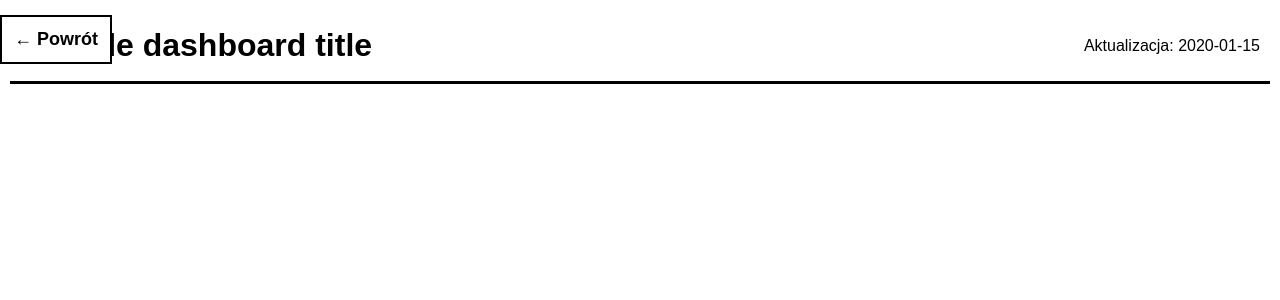
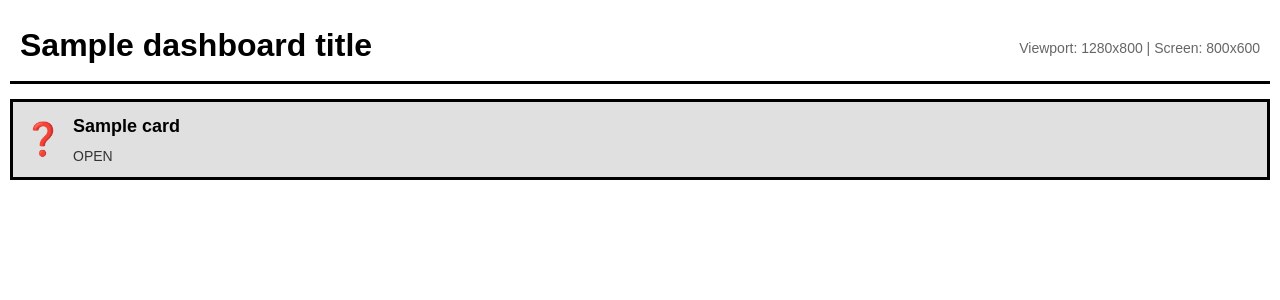
Before and after one commit to tkowalski29/ha-kindle, a Flask app: template templates/dashboard.html in a window 1280 px wide. Shown: the top 300 px of the page. Run offline with Flask 3, Linux system fonts and the light colour scheme; the template is opened without the code that fills it: most values are stand-ins (such as "Sample title", 1, 10 or a date in 2020); parts of the project's set-up code (start-up, migrations or seed data) failed here and were passed over.

Commit message:
Add environment variable support and enhance dashboard features
- Introduced a `.env.example` file for environment variable configuration.
- Updated `app.py` to load configuration from environment variables, improving flexibility.
- Enhanced dashboard rendering with support for Lovelace view structures and enriched card states.
- Added new card templates for buttons, headings, and thermostats to improve UI.
- Updated CSS for better layout and compatibility with Kindle devices.
- Modified HTML templates to support dynamic auto-refresh and theme selection.

```diff
--- a/app.py
+++ b/app.py
@@ -8,13 +8,28 @@ from requests.adapters import HTTPAdapter
 from urllib3.util.retry import Retry
 import websocket
 import threading
+from dotenv import load_dotenv
+
+# Load environment variables from .env file
+load_dotenv()
 
 app = Flask(__name__)
 
-# Configuration
-HA_URL = "http://192.168.18.66:8123"
-HA_WS_URL = "ws://192.168.18.66:8123/api/websocket"
-HA_TOKEN = "eyJhbGciOiJIUzI1NiIsInR5cCI6IkpXVCJ9.eyJpc3MiOiIyYzFhOWIyYzMwODY0MWRmYTczNDYyYjYyYTI5N2E1NiIsImlhdCI6MTc2NzYyNTM5MSwiZXhwIjoyMDgyOTg1MzkxfQ.ETP476Fc_eoVKqoSbQOzBLRoD_QTCzcFRbEOLBmbbO8"
+# Configuration from environment variables
+HA_URL = os.getenv("HA_URL")
+HA_WS_URL = os.getenv("HA_WS_URL")
+HA_TOKEN = os.getenv("HA_TOKEN")
+
+# UI Configuration
+AUTO_REFRESH_INTERVAL = int(os.getenv("AUTO_REFRESH_INTERVAL", "0"))
+THEME = os.getenv("THEME", "light")
+GRID_COLUMNS = os.getenv("GRID_COLUMNS", "auto")
+SHOW_BACK_BUTTON = os.getenv("SHOW_BACK_BUTTON", "true").lower() == "true"
+SHOW_LAST_UPDATE = os.getenv("SHOW_LAST_UPDATE", "true").lower() == "true"
+
+# Validate required environment variables
+if not all([HA_URL, HA_WS_URL, HA_TOKEN]):
+    raise ValueError("Missing required environment variables. Please check your .env file.")
 
 # Create session with retry logic
 session = requests.Session()
@@ -314,6 +329,8 @@ def home():
         "home.html",
         dashboards=dashboards,
         current_view=view,
+        auto_refresh=AUTO_REFRESH_INTERVAL,
+        theme=THEME,
     )
 
 
@@ -382,19 +399,89 @@ def extract_entities_from_card(card, entity_ids):
                 entity_ids.append(entity["entity"])
 
 
+def get_lovelace_view_structure(dashboard_id, view_path):
+    """Get full Lovelace view structure with sections and cards"""
+    # Try different url_path formats
+    url_paths = [
+        dashboard_id.replace("_", "-"),
+        dashboard_id.replace("dashboard_", ""),
+        dashboard_id,
+    ]
+
+    config = None
+    for url_path in url_paths:
+        config = get_lovelace_config(url_path)
+        if config:
+            break
+
+    if not config:
+        return None
+
+    # Find the specific view
+    views = config.get("views", [])
+    target_view = None
+
+    for view in views:
+        v_path = view.get("path", "")
+        v_title = view.get("title", "")
+        if v_path == view_path or v_title == view_path:
+            target_view = view
+            break
+
+    if not target_view:
+        return None
+
+    # Return full view structure
+    return {
+        "type": target_view.get("type", "cards"),
+        "title": target_view.get("title", ""),
+        "max_columns": target_view.get("max_columns", 4),
+        "sections": target_view.get("sections", []),
+        "cards": target_view.get("cards", []),
+    }
+
+
+def enrich_card_with_state(card, states_dict):
+    """Add state information to a card"""
+    entity_id = card.get("entity")
+    if not entity_id:
+        return card
+
+    # Find state for this entity
+    state_data = states_dict.get(entity_id)
+    if state_data:
+        card["state"] = state_data.get("state")
+        card["attributes"] = state_data.get("attributes", {})
+        card["friendly_name"] = state_data["attributes"].get("friendly_name", entity_id)
+    else:
+        card["state"] = "unavailable"
+        card["attributes"] = {}
+        card["friendly_name"] = entity_id
+
+    return card
+
+
 @app.route("/dashboard/<path:dashboard_path>")
 def dashboard(dashboard_path):
     # Get all states
     states = get_states()
+    states_dict = {s["entity_id"]: s for s in states}
 
-    # Determine which entities to show
+    # Variables for rendering
+    dashboard_title = ""
+    view_structure = None
+    entities = []
+
+    # Determine which type of dashboard to show
     if dashboard_path == "all":
         dashboard_title = "Wszystkie urządzenia"
         entity_ids = None
+        entities = filter_entities(states, entity_ids)
     elif dashboard_path.startswith("area-"):
         area_id = dashboard_path[5:]  # Remove "area-" prefix
         dashboard_title = area_id
         entity_ids = get_entities_by_area(area_id)
+        entities = filter_entities(states, entity_ids)
     elif dashboard_path.startswith("lovelace-"):
         # Parse lovelace path: "lovelace-dashboard_oscar-ada"
         lovelace_part = dashboard_path[9:]  # Remove "lovelace-" prefix
@@ -420,21 +507,36 @@ def dashboard(dashboard_path):
             view_path = parts[1] if len(parts) > 1 else ""
 
         dashboard_title = view_path if view_path else dashboard_id
-        entity_ids = get_entities_from_lovelace_view(dashboard_id, view_path)
+
+        # Get full view structure
+        view_structure = get_lovelace_view_structure(dashboard_id, view_path)
+
+        if view_structure:
+            # Enrich cards with state information
+            for section in view_structure.get("sections", []):
+                for card in section.get("cards", []):
+                    enrich_card_with_state(card, states_dict)
+
+            # Also enrich cards in view (for non-sections layout)
+            for card in view_structure.get("cards", []):
+                enrich_card_with_state(card, states_dict)
     else:
         # Unknown dashboard type
         dashboard_title = dashboard_path
-        entity_ids = None
-
-    # Filter entities
-    entities = filter_entities(states, entity_ids)
+        entities = []
 
     return render_template(
         "dashboard.html",
         entities=entities,
+        view_structure=view_structure,
         dashboard_title=dashboard_title,
         dashboard_path=dashboard_path,
         last_update=datetime.now().strftime("%H:%M:%S"),
+        auto_refresh=AUTO_REFRESH_INTERVAL,
+        theme=THEME,
+        grid_columns=GRID_COLUMNS,
+        show_back_button=SHOW_BACK_BUTTON,
+        show_last_update=SHOW_LAST_UPDATE,
     )
 
 
@@ -451,4 +553,8 @@ def toggle(dashboard_path, entity_id):
 
 
 if __name__ == "__main__":
-    app.run(host="0.0.0.0", port=10010, debug=True)
+    app.run(
+        host=os.getenv("FLASK_HOST", "0.0.0.0"),
+        port=int(os.getenv("FLASK_PORT", 10010)),
+        debug=os.getenv("FLASK_DEBUG", "True").lower() == "true"
+    )
--- a/requirements.txt
+++ b/requirements.txt
@@ -1,3 +1,4 @@
 Flask==3.0.0
 requests==2.31.0
 websocket-client==1.7.0
+python-dotenv==1.0.0
--- a/static/style.css
+++ b/static/style.css
@@ -101,12 +101,12 @@ header {
 
 .entity-card {
     border: 2px solid #000;
-    padding: 15px;
+    padding: 10px;
     background-color: #fff;
     display: flex;
     align-items: center;
-    gap: 15px;
-    min-height: 80px;
+    gap: 10px;
+    min-height: 60px;
     transition: none;
 }
 
@@ -294,3 +294,57 @@ body.dark-theme .footer {
     border-color: #ffffff;
     background-color: #1a1a1a;
 }
+
+/* Lovelace view styles - sections side-by-side */
+.lovelace-view {
+    display: grid;
+    grid-template-columns: repeat(2, 1fr);
+    gap: 10px;
+    margin-bottom: 20px;
+}
+
+.lovelace-section {
+    overflow: hidden;
+}
+
+/* Grid options for cards - using float for Kindle compatibility */
+[data-grid-columns="full"],
+[data-grid-columns="12"] {
+    width: 100% !important;
+    float: none !important;
+    clear: both !important;
+    margin-bottom: 8px !important;
+}
+
+[data-grid-columns="default"] {
+    width: 48% !important;
+    float: left !important;
+    margin-right: 2% !important;
+    margin-bottom: 8px !important;
+}
+
+/* Card types */
+.card-heading {
+    grid-column: 1 / -1;
+    padding: 8px 0;
+    border-bottom: 2px solid #000;
+    margin-bottom: 5px;
+}
+
+.card-heading h3 {
+    font-size: 18px;
+    font-weight: bold;
+    margin: 0;
+}
+
+.card-thermostat,
+.card-tile,
+.card-button {
+    /* Inherit from entity-card */
+}
+
+/* Dark theme for Lovelace */
+body.dark-theme .card-heading {
+    border-color: #ffffff;
+    color: #ffffff;
+}
--- /dev/null
+++ b/templates/cards/heading.html
@@ -0,0 +1,4 @@
+{# Heading card - simple section title #}
+<div class="card-heading" data-grid-columns="{{ card.grid_options.columns if card.grid_options else 'default' }}">
+    <h3>{{ card.heading or '' }}</h3>
+</div>
--- /dev/null
+++ b/templates/cards/tile.html
@@ -0,0 +1,23 @@
+{# Tile card for generic entities #}
+{% set domain = card.entity.split('.')[0] if card.entity else 'unknown' %}
+{% set icon_map = {
+    'light': {'on': '💡', 'off': '⚫'},
+    'switch': {'on': '🔘', 'off': '⚪'},
+    'fan': {'on': '🌀', 'off': '⭕'},
+    'vacuum': {'on': '🧹', 'off': '🧹'},
+    'lock': {'locked': '🔒', 'unlocked': '🔓'},
+    'cover': {'open': '📂', 'closed': '📁'}
+} %}
+{% set icon = icon_map.get(domain, {}).get(card.state, '❓') %}
+
+<div class="card-tile entity-card {{ domain }} {% if card.state in ['on', 'unlocked', 'open', 'cleaning', 'docked'] %}active{% endif %}"
+     data-grid-columns="{{ card.grid_options.columns if card.grid_options else 'default' }}">
+    <div class="entity-icon">{{ icon }}</div>
+    <div class="entity-info">
+        <div class="entity-name">{{ card.friendly_name or card.name or card.entity }}</div>
+        <div class="entity-state">{{ card.state }}</div>
+    </div>
+    {% if card.entity and domain in ['light', 'switch', 'fan'] %}
+    <a href="/toggle/{{ dashboard_path }}/{{ card.entity }}" class="toggle-btn">{{ 'WYŁ' if card.state == 'on' else 'WŁ' }}</a>
+    {% endif %}
+</div>
--- a/templates/dashboard.html
+++ b/templates/dashboard.html
@@ -3,18 +3,92 @@
 <head>
     <meta charset="UTF-8">
     <meta name="viewport" content="width=device-width, initial-scale=1.0">
-    <meta http-equiv="refresh" content="10">
+    {% if auto_refresh > 0 %}
+    <meta http-equiv="refresh" content="{{ auto_refresh }}">
+    {% endif %}
     <title>Home Assistant - Kindle</title>
     <link rel="stylesheet" href="/static/style.css">
+    <style>
+        .dashboard {
+            {% if grid_columns != 'auto' %}
+            grid-template-columns: repeat({{ grid_columns }}, 1fr) !important;
+            {% endif %}
+        }
+
+        /* Removed - using inline float styles for better Kindle compatibility */
+    </style>
 </head>
-<body>
+<body class="{% if theme == 'dark' %}dark-theme{% endif %}">
     <div class="container">
         <header>
+            {% if show_back_button %}
             <a href="/" class="back-link">← Powrót</a>
+            {% endif %}
             <h1>{{ dashboard_title }}</h1>
+            <div id="screen-info" style="font-size: 14px; color: #666; margin-top: 5px;"></div>
+            {% if show_last_update %}
             <div class="last-update">Aktualizacja: {{ last_update }}</div>
+            {% endif %}
         </header>
+        <script>
+            // Display screen resolution
+            var screenInfo = document.getElementById('screen-info');
+            if (screenInfo) {
+                var width = window.innerWidth || document.documentElement.clientWidth;
+                var height = window.innerHeight || document.documentElement.clientHeight;
+                var screenWidth = screen.width || 'N/A';
+                var screenHeight = screen.height || 'N/A';
+                screenInfo.innerHTML = 'Viewport: ' + width + 'x' + height + ' | Screen: ' + screenWidth + 'x' + screenHeight;
+            }
+        </script>
 
+        {% if view_structure %}
+            {# Render Lovelace view structure #}
+            <div style="width: 100%; overflow: hidden;">
+                {% if view_structure.type == 'sections' %}
+                    {# Sections layout - using float for Kindle compatibility #}
+                    {% for section in view_structure.sections %}
+                    <div class="lovelace-section" style="width: 48%; float: left; margin-right: 2%; padding: 5px; border: 1px solid #ccc;">
+                        {% for card in section.cards %}
+                            {% if card.type == 'heading' %}
+                                {% include 'cards/heading.html' %}
+                            {% elif card.type == 'thermostat' %}
+                                {% include 'cards/thermostat.html' %}
+                            {% elif card.type == 'tile' %}
+                                {% include 'cards/tile.html' %}
+                            {% elif card.type == 'button' %}
+                                {% include 'cards/button.html' %}
+                            {% else %}
+                                {# Fallback for unknown card types #}
+                                {% include 'cards/tile.html' %}
+                            {% endif %}
+                        {% endfor %}
+                        <div style="clear: both;"></div>
+                    </div>
+                    {% endfor %}
+                    <div style="clear: both;"></div>
+                {% else %}
+                    {# Cards layout #}
+                    <div class="lovelace-cards">
+                        {% for card in view_structure.cards %}
+                            {% if card.type == 'heading' %}
+                                {% include 'cards/heading.html' %}
+                            {% elif card.type == 'thermostat' %}
+                                {% include 'cards/thermostat.html' %}
+                            {% elif card.type == 'tile' %}
+                                {% include 'cards/tile.html' %}
+                            {% elif card.type == 'button' %}
+                                {% include 'cards/button.html' %}
+                            {% else %}
+                                {# Fallback for unknown card types #}
+                                {% include 'cards/tile.html' %}
+                            {% endif %}
+                        {% endfor %}
+                    </div>
+                {% endif %}
+            </div>
+        {% else %}
+            {# Legacy entity rendering for non-Lovelace dashboards #}
             <div class="dashboard">
                 {% for entity in entities %}
                     {% if entity.type == 'light' %}
@@ -32,6 +106,7 @@
                     {% endif %}
                 {% endfor %}
             </div>
+        {% endif %}
     </div>
 </body>
 </html>
--- a/templates/home.html
+++ b/templates/home.html
@@ -4,9 +4,12 @@
     <meta charset="UTF-8">
     <meta name="viewport" content="width=device-width, initial-scale=1.0">
     <title>Home Assistant - Dashboardy</title>
+    {% if auto_refresh > 0 %}
+    <meta http-equiv="refresh" content="{{ auto_refresh }}">
+    {% endif %}
     <link rel="stylesheet" href="/static/style.css">
 </head>
-<body>
+<body class="{% if theme == 'dark' %}dark-theme{% endif %}">
     <div class="container">
         <header>
             <div class="header-tabs">
```
Also changed, not shown: claude.md (added, +106 -0 lines), templates/cards/button.html (added, +18 -0 lines), templates/cards/thermostat.html (added, +23 -0 lines), 2 other files. Lines whose indentation alone changed are shown as unchanged.
